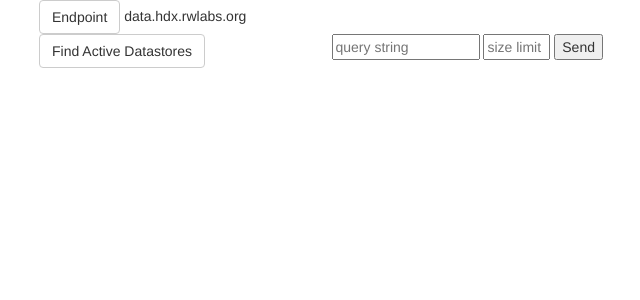
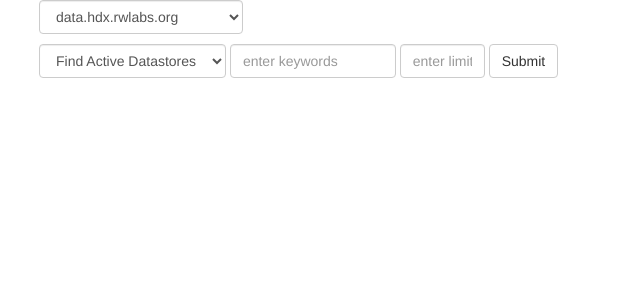
Before and after one commit to cjhendrix/hxl-api-query, a Flask app: template app/templates/layout.jinja2.html in a window 1280 px wide. Shown: the top 300 px of the page, without its empty margins (31-671 px from the left). Run offline with Flask 2, Linux system fonts and the light colour scheme; the template is opened without the code that fills it, so the values that code supplies are empty.

Commit message:
improved forms and bootstrap

```diff
--- a/app/templates/datastore_active.jinja2.html
+++ b/app/templates/datastore_active.jinja2.html
@@ -8,8 +8,9 @@
 {% endblock %}
 
 {% set base_url = 'http://data.hdx.rwlabs.org/dataset/' %}
+
 {% block body %}
-            <h3>10 most recently updated datasets</h3>
+            <h3>Most recently updated datastores</h3>
                 Searched: <a target="_blank" href="{{url}}">{{ url }}</a>
             <table class="table table-hover table-striped">
                 <thead>
--- a/app/templates/layout.jinja2.html
+++ b/app/templates/layout.jinja2.html
@@ -15,40 +15,38 @@
     <body>
 
         <div class="container">
-            <div class="row">
-                <div class="col-md-12">
-                    <button type="button" class="btn btn-default">Endpoint</button>
-                    <span>data.hdx.rwlabs.org</span>
+            <form class="form-inline" role="form" action="/datastores" method="POST">
+                <div class="form-group">
+                  <label class="sr-only" for="endpoint">Endpoint:</label>
+                  <select class="form-control" name="endpoint">
+                    <option>data.hdx.rwlabs.org</option>
+                    <option>test-data.hdx.rwlabs.org</option>
+                    <option>test2-data.hdx.rwlabs.org</option>
+                  </select>
                 </div>
-                <!-- TODO add dropdown for different endpoints (stag, dev) -->
-            </div>
-            <div class="row">
-                <div class="col-md-3">
-                      <button class="btn btn-default">
-                        Find Active Datastores
-                      </button>
+                <p>
+                <div class="form-group">
+                <label class="sr-only" for="search_type">Search Type</label>
+                <select class="form-control" name="search_type">
+                    <option>Find Active Datastores</option>
+                    <option>TODO: Lookup by ID</option>
+                    <option>TODO: Find Deleted</option>
+                  </select>
                 </div>
-                <div class="col-md-9">
-                    <div class="control-group">
-                        <div class="controls">
-                            <form method="post" action="/datastores">
-                                <input name="q" type="text" placeholder="query string" size="15">
-                                <input name="rows" type="text" placeholder="size limit" size="5">
-                                <button type="submit">Send</button>
-                            </form>
-
-                        </div>
-                    </div>
+                <div class="form-group">
+                <label class="sr-only" for="q">Search Terms:</label>
+                <input type="text" size="15" class="form-control" name="q" placeholder="enter keywords">
                 </div>
-            </div>
+                <div class="form-group">
+                <label class="sr-only" for="rows">Limit:</label>
+                <input type="text" size="5" class="form-control" name="rows" placeholder="enter limit">
+                </div>
+                <button type="submit" class="btn btn-default">Submit</button>
+            </form>
         </div>
-
 
             {% block body %}
             {% endblock %}
-
-            <!-- </bootstrap> -->
-
 
         {{ script_tag('lib/jquery') }}
         {{ script_tag('lib/bootstrap') }}
```
